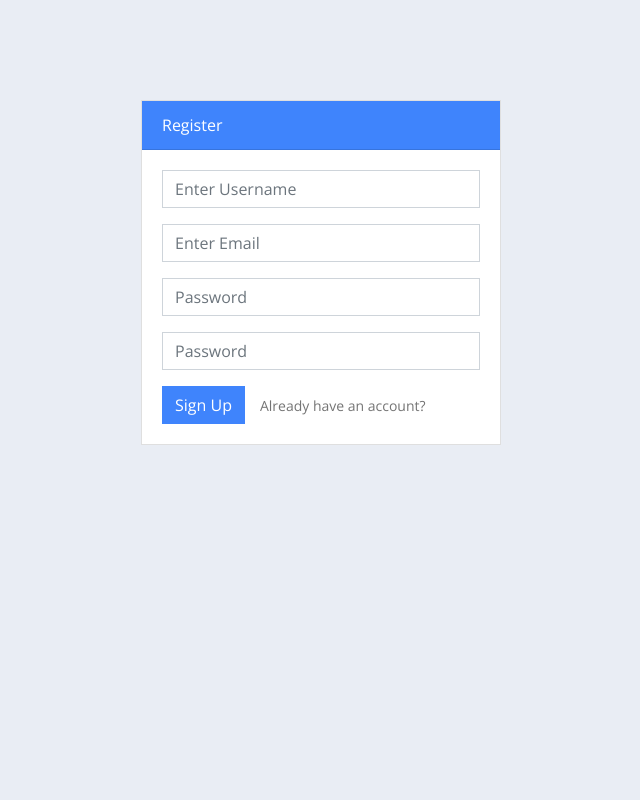
After one commit to ujjwalbgn/COVIDwebApp, a Django app: template healthcare/templates/healthcare/register.html in a window 1280 px wide. The commit adds this page. Shown: the whole page, without its empty margins (319-959 px from the left). Run offline with Django 3.2, Linux system fonts and the light colour scheme; the template is opened without the code that fills it, so the values that code supplies are empty; some libraries are stand-ins or nearby versions.

Commit message:
user login and registration created

```diff
--- a/healthcare/apps.py
+++ b/healthcare/apps.py
@@ -3,3 +3,6 @@ from django.apps import AppConfig
 
 class HealthcareConfig(AppConfig):
     name = 'healthcare'
+
+    def ready(self):
+        import healthcare.signals
--- a/healthcare/templates/healthcare/home.html
+++ b/healthcare/templates/healthcare/home.html
@@ -1,7 +1,7 @@
 {% extends 'healthcare/main.html' %}
 
 {% block content %}
-        <main class="dash-content">
+    <main class="dash-content">
         <div class="container-fluid">
             <div class="row dash-row">
                 <div class="col-xl-4">
@@ -146,4 +146,5 @@
         </div>
     </main>
 
+
 {% endblock %}
--- a/healthcare/templates/healthcare/main.html
+++ b/healthcare/templates/healthcare/main.html
@@ -11,11 +11,13 @@
     <script src="https://cdnjs.cloudflare.com/ajax/libs/Chart.js/2.7.3/Chart.bundle.min.js"></script>
     <script src="{% static '/js/chart-js-config.js'%}"></script>
 
-    <title>Spur - A Bootstrap Admin Template</title>
+    <title>COVID APP</title>
 </head>
 
 <body>
 
+
+{% if user.is_authenticated %}
     <div class="dash">
     {% include 'healthcare/nav.html' %}
     <div class="dash-app">
@@ -39,15 +41,21 @@
                     </a>
                     <div class="dropdown-menu dropdown-menu-right" aria-labelledby="dropdownMenu1">
                         <a class="dropdown-item" href="#!">Profile</a>
-                        <a class="dropdown-item" href="login.html">Logout</a>
+                        <a class="dropdown-item" href=" {%  url 'logout' %}">Logout</a>
                     </div>
                 </div>
             </div>
         </header>
 
+{% endif %}
 {% block content %}
+
+{% endblock %}
+
+{% if user.is_authenticated %}
     </div>
-        {% endblock %}
+    </div>
+{% endif %}
 <script src="https://code.jquery.com/jquery-3.3.1.slim.min.js" integrity="sha384-q8i/X+965DzO0rT7abK41JStQIAqVgRVzpbzo5smXKp4YfRvH+8abtTE1Pi6jizo" crossorigin="anonymous"></script>
 <script src="https://cdnjs.cloudflare.com/ajax/libs/popper.js/1.14.7/umd/popper.min.js" integrity="sha384-UO2eT0CpHqdSJQ6hJty5KVphtPhzWj9WO1clHTMGa3JDZwrnQq4sF86dIHNDz0W1" crossorigin="anonymous"></script>
 <script src="https://stackpath.bootstrapcdn.com/bootstrap/4.3.1/js/bootstrap.min.js" integrity="sha384-JjSmVgyd0p3pXB1rRibZUAYoIIy6OrQ6VrjIEaFf/nJGzIxFDsf4x0xIM+B07jRM" crossorigin="anonymous"></script>
--- a/healthcare/templates/healthcare/nav.html
+++ b/healthcare/templates/healthcare/nav.html
@@ -1,4 +1,4 @@
-        <div class="dash-nav dash-nav-dark">
+<div class="dash-nav dash-nav-dark">
             <header>
                 <a href="#!" class="menu-toggle">
                     <i class="fas fa-bars"></i>
@@ -49,7 +49,8 @@
                     <a href="#!" class="dash-nav-item dash-nav-dropdown-toggle">
                         <i class="fas fa-info"></i> About </a>
                     <div class="dash-nav-dropdown-menu">
-
+                        <a href="https://github.com/HackerThemes/spur-template" target="_blank" class="dash-nav-dropdown-item">GitHub</a>
+                        <a href="http://hackerthemes.com" target="_blank" class="dash-nav-dropdown-item">HackerThemes</a>
                     </div>
                 </div>
             </nav>
--- /dev/null
+++ b/healthcare/templates/healthcare/register.html
@@ -0,0 +1,39 @@
+{% extends 'healthcare/main.html' %}
+
+{% block content %}
+    <div class="form-screen">
+        <div class="card account-dialog">
+            <div class="card-header bg-primary text-white"> Register </div>
+            <div class="card-body">
+                <form method="POST" action="">
+                    {% csrf_token %}
+                    <div class="form-group">
+                        <input type="text" class="form-control" name="username" placeholder="Enter Username">
+                    </div>
+                <div class="form-group">
+                        <input type="email" class="form-control" name="email" placeholder="Enter Email">
+                    </div>
+                    <div class="form-group">
+                        <input type="password" class="form-control" name="password1" placeholder="Password">
+                    </div>
+                <div class="form-group">
+                        <input type="password" class="form-control" name="password2" placeholder="Password">
+                </div>
+                    <div class="account-dialog-actions">
+                        <button type="submit" class="btn btn-primary">Sign Up</button>
+                        <a class="account-dialog-link" href="{% url 'login' %}">Already have an account?</a>
+                    </div>
+
+                        {% if form.errors %}
+                        <div class="alert alert-danger">
+                        <p>
+                            {{ form.errors }}
+                        </p>
+                        </div>
+                        {% endif %}
+
+                </form>
+            </div>
+        </div>
+    </div>
+{% endblock %}
--- a/healthcare/urls.py
+++ b/healthcare/urls.py
@@ -4,6 +4,11 @@ from . import views
 from django.contrib.auth import views as auth_views
 
 urlpatterns = [
+    path('register/', views.registerPage, name="register"),
+    path('login/', views.loginPage, name="login"),
+    path('logout/', views.logoutUser, name="logout"),
+
+
     path('', views.home, name="home"),
     path('edit_pateint/<str:pk>/', views.editPateint, name="editPateint"),
 ]
```
Also changed, not shown: healthcare/forms.py (+10 -0 lines), healthcare/signals.py (added, +20 -0 lines), healthcare/templates/healthcare/login.html (added, +33 -0 lines), healthcare/views.py (+50 -0 lines), db.sqlite3. Lines whose indentation alone changed are shown as unchanged.
